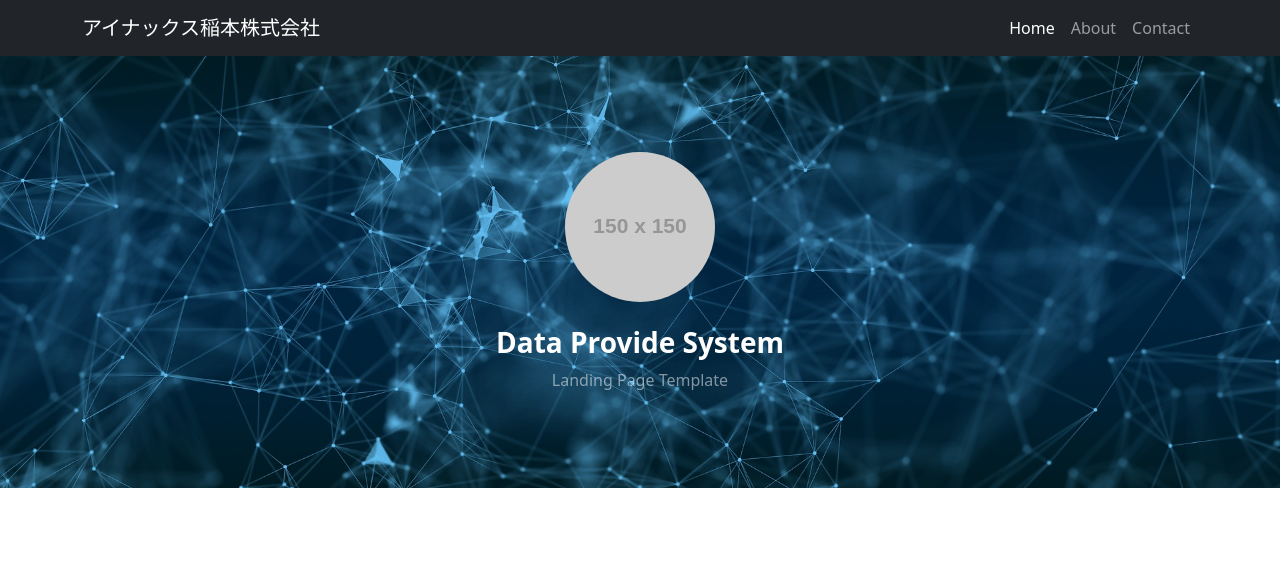
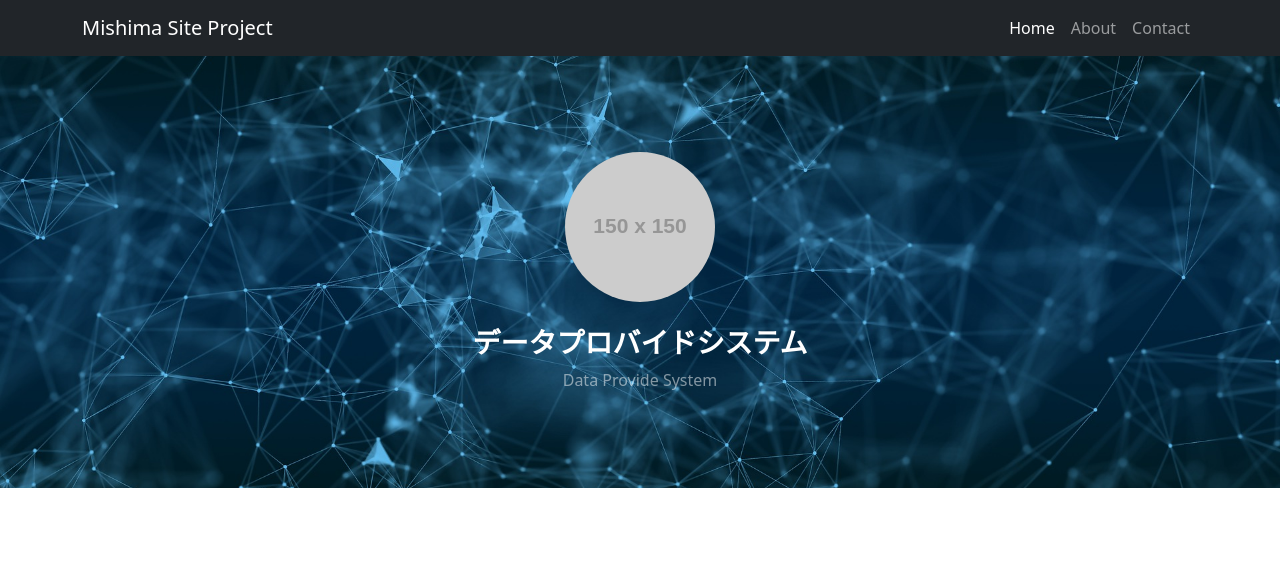
Before and after one commit to kenji1781/missi_web_site, a Django app: page / in a window 1280 px wide. Shown: the top 582 px of the page. Run offline with Django 3.2, Linux system fonts and the light colour scheme; grey boxes labelled with a size stand in for pictures from a placeholder-image service; some libraries are stand-ins or nearby versions.

Commit message:
html修正

```diff
--- a/main_app/templates/index.html
+++ b/main_app/templates/index.html
@@ -15,7 +15,7 @@
         <!-- Responsive navbar-->
         <nav class="navbar navbar-expand-lg navbar-dark bg-dark">
             <div class="container">
-                <a class="navbar-brand" href="#!">アイナックス稲本株式会社</a>
+                <a class="navbar-brand" href="#!">Mishima Site Project</a>
                 <button class="navbar-toggler" type="button" data-bs-toggle="collapse" data-bs-target="#navbarSupportedContent" aria-controls="navbarSupportedContent" aria-expanded="false" aria-label="Toggle navigation"><span class="navbar-toggler-icon"></span></button>
                 <div class="collapse navbar-collapse" id="navbarSupportedContent">
                     <ul class="navbar-nav ms-auto mb-2 mb-lg-0">
@@ -30,8 +30,8 @@
         <header class="py-5 bg-image-full" style="background-image: url('../static/back_ground.jpg')">
             <div class="text-center my-5">
                 <img class="img-fluid rounded-circle mb-4" src="https://dummyimage.com/150x150/6c757d/dee2e6.jpg" alt="..." />
-                <h1 class="text-white fs-3 fw-bolder">Data Provide System</h1>
-                <p class="text-white-50 mb-0">Landing Page Template</p>
+                <h1 class="text-white fs-3 fw-bolder">データプロバイドシステム</h1>
+                <p class="text-white-50 mb-0">Data Provide System</p>
             </div>
         </header>
         <!-- Content section-->
```
